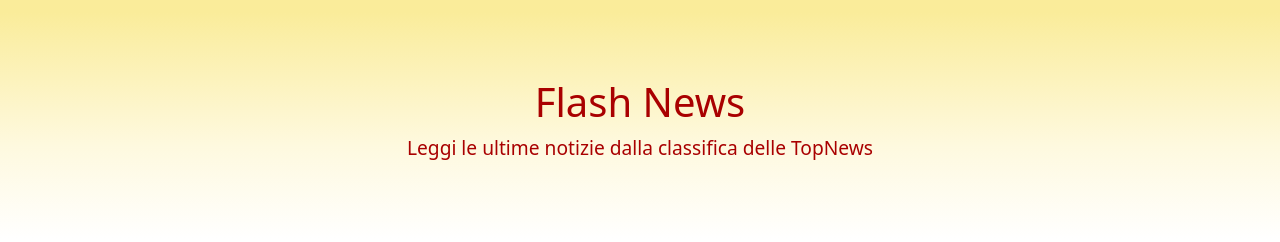
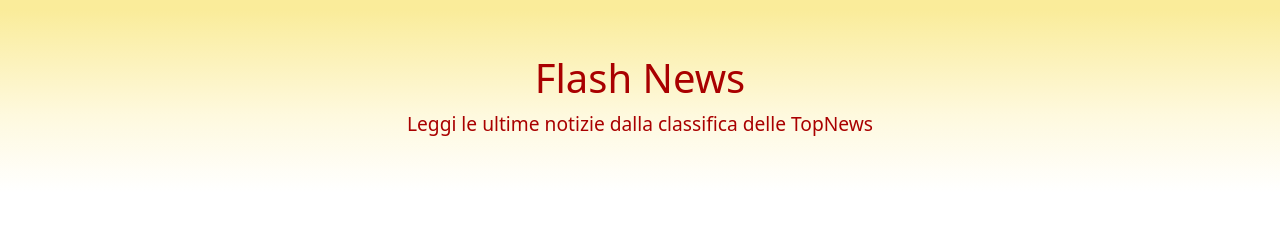
Before and after one commit to giovannipacelli2/news, a plain HTML site: page src/index.html in a window 1280 px wide. Drawn offline with nearby package versions, Linux system fonts and the light colour scheme; no server answers.

Commit message:
Header height

```diff
--- a/src/assets/css/main.css
+++ b/src/assets/css/main.css
@@ -8,8 +8,8 @@
     font-size: 16px;
 }
 
-:root{
-    --headerHeight: 15em;
+#header, #page{
+    --headerHeight: 9em;
     --headerColor : rgb(216, 215, 215);
     --headerTextColor : rgb(169, 0, 0);
 }
@@ -70,4 +70,8 @@
         text-align: start;
     }
 
+    #header, #page{
+        --headerHeight: 12em;
+    }
+
 }
--- a/src/assets/js/main.js
+++ b/src/assets/js/main.js
@@ -33,7 +33,7 @@
 
         let arrayNews = await newsLibrary.getNoticeById( baseUrl, nNotice );
 
-        let container = library.getPageElement(".cards-container");
+        let container = document.body.querySelector(".cards-container");
 
         newsLibrary.writeNotice(arrayNews, container);   /* write in HTML Document */
 
--- a/src/assets/js/moduli/functions-library.js
+++ b/src/assets/js/moduli/functions-library.js
@@ -1,10 +1,4 @@
 'use strict'
-
-/*-----------------------Document-Elements------------------------*/
-
-export function getPageElement(elem) {
-    return document.body.querySelector(elem);
-}
 
 /*-------------------------Error-handlers--------------------------*/
 
```
